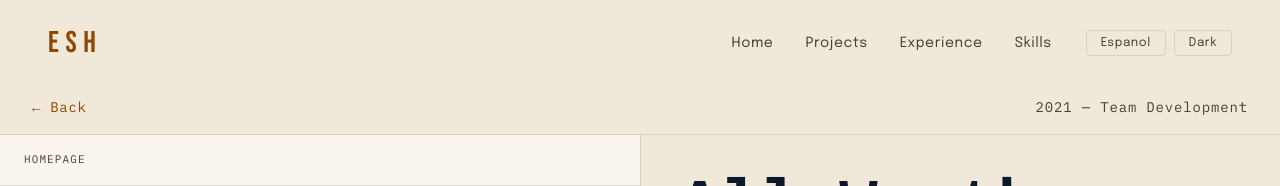
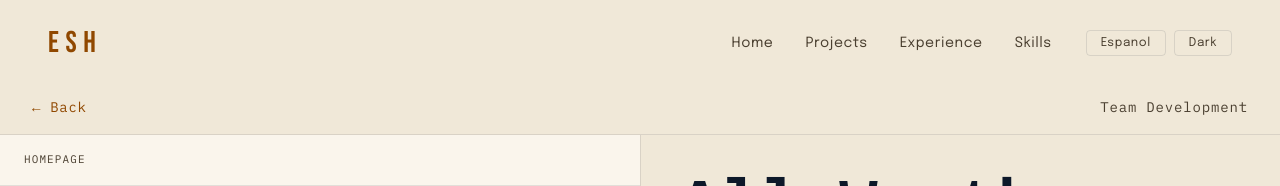
Before and after one commit to laloptk/bilingual-themed-portfolio, a React (Vite) app: page /projects/all-weather in a window 1280 px wide. Shown: the top 186 px of the page. Built offline with nearby package versions, Linux system fonts and the light colour scheme; a web font is replaced by a local one.

Commit message:
Remove year from the top bar

```diff
--- a/src/components/pages/Project.jsx
+++ b/src/components/pages/Project.jsx
@@ -105,7 +105,7 @@ const Project = () => {
 
         <nav className="project-nav">
           <Link to="/" className="project-back">{l.back}</Link>
-          <span className="project-nav-meta">{year} — {type}</span>
+          <span className="project-nav-meta">{type}</span>
         </nav>
 
         <div className="project-grid">
```
